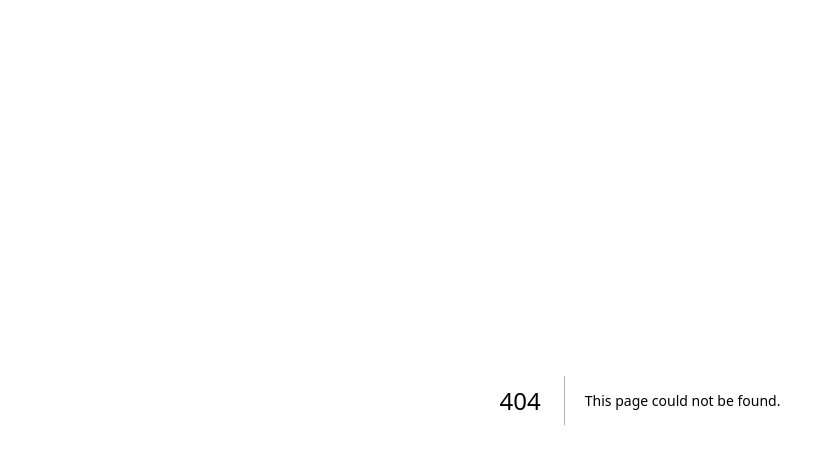
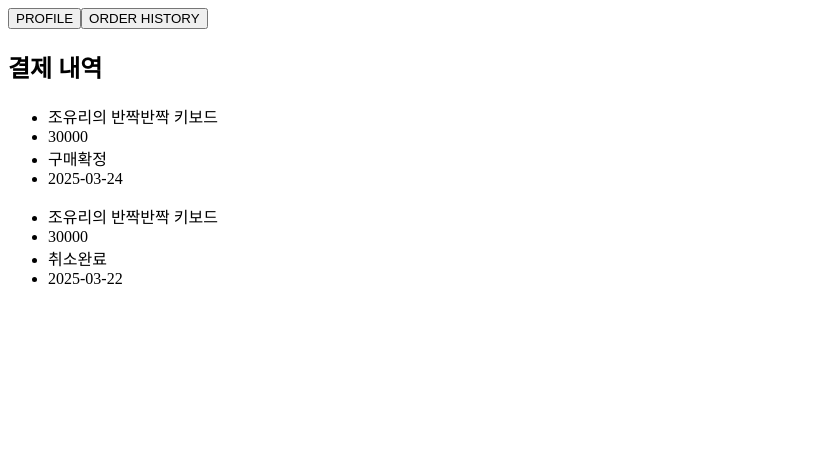
Before and after one commit to hyoni-ch/fan-site, a Next.js app: page /mypage in a window 1280 px wide. Before the commit this address had no page. Shown: the top 464 px of the page, without its empty margins (0-835 px from the left). Built offline with nearby package versions, Linux system fonts and the light colour scheme; no server answers; what @mui/material-nextjs would draw is missing.

Commit message:
mypage의 profile 및 order history 기능 구현

```diff
--- /dev/null
+++ b/src/app/(route)/mypage/page.tsx
@@ -0,0 +1,130 @@
+"use client";
+
+import React, { useEffect, useState } from "react";
+import api from "@/utils/api";
+
+interface UserInfo {
+  username: string;
+  nickname: string;
+}
+
+function Mypage() {
+  const [activeTab, setActiveTab] = useState("profile");
+  const [password, setPassword] = useState<string>("");
+  const [nickname, setNickname] = useState<string>("");
+  const [userInfo, setUserInfo] = useState<UserInfo | null>(null);
+
+  // 회원 정보 get
+  useEffect(() => {
+    api.get("/home").then((response) => {
+      setUserInfo(response.data);
+    });
+  }, []);
+
+  // 결제 내역 get
+  // api.get("/home").then((response) => {
+  //   console.log(response.data);
+  // });
+
+  // 결제 내역 목업 데이터
+  const data = [
+    {
+      title: "조유리의 반짝반짝 키보드",
+      price: 30000,
+      date: "2025-03-24",
+      status: "구매확정",
+    },
+    {
+      title: "조유리의 반짝반짝 키보드",
+      price: 30000,
+      date: "2025-03-22",
+      status: "취소완료",
+    },
+  ];
+
+  const handleTabClick = (tab: string) => {
+    setActiveTab(tab);
+  };
+
+  const onSubmit = (event: React.FormEvent<HTMLFormElement>) => {
+    event.preventDefault();
+
+    if (!password || !nickname) {
+      console.error("password, nickname이 비어 있습니다.");
+      return;
+    }
+
+    const body = { password, nickname };
+
+    api
+      .post("/member/join", body)
+      .then((response) => {
+        console.log("📌 서버 응답 데이터:", response.data);
+        if (response.data) {
+          alert("비밀번호/닉네임 수정 완료");
+        }
+      })
+      .catch((err) => {
+        console.log("❌ 오류 발생:", err);
+      });
+  };
+
+  return (
+    <>
+      <div>
+        <button onClick={() => handleTabClick("profile")}>PROFILE</button>
+        <button onClick={() => handleTabClick("orderhistory")}>
+          ORDER HISTORY
+        </button>
+      </div>
+      <div>
+        {activeTab === "profile" && userInfo ? (
+          <div>
+            <p>이메일 : {userInfo.username}</p>
+            <form onSubmit={onSubmit}>
+              <input
+                type="password"
+                id="password"
+                value={password}
+                placeholder="password"
+                onChange={(e) => {
+                  setPassword(e.currentTarget.value);
+                }}
+              />
+              <input
+                type="text"
+                id="nickname"
+                value={nickname}
+                placeholder="nickname"
+                onChange={(e) => {
+                  setNickname(e.currentTarget.value);
+                }}
+              />
+              <button>APPLY</button>
+            </form>
+          </div>
+        ) : (
+          <div>
+            <h2>결제 내역</h2>
+            {data.length === 0 ? (
+              <div>
+                <p>아직 결제한 내역이 없습니다.</p>
+              </div>
+            ) : (
+              data.map((item, idx) => (
+                <ul key={idx}>
+                  <li>{item.title}</li>
+                  <li>{item.price}</li>
+                  <li>{item.status}</li>
+                  <li>{item.date}</li>
+                </ul>
+              ))
+            )}
+          </div>
+        )}
+      </div>
+    </>
+  );
+}
+
+export default Mypage;
```
Also changed, not shown: src/app/(route)/myprofile/page.tsx (deleted, +0 -20 lines).
